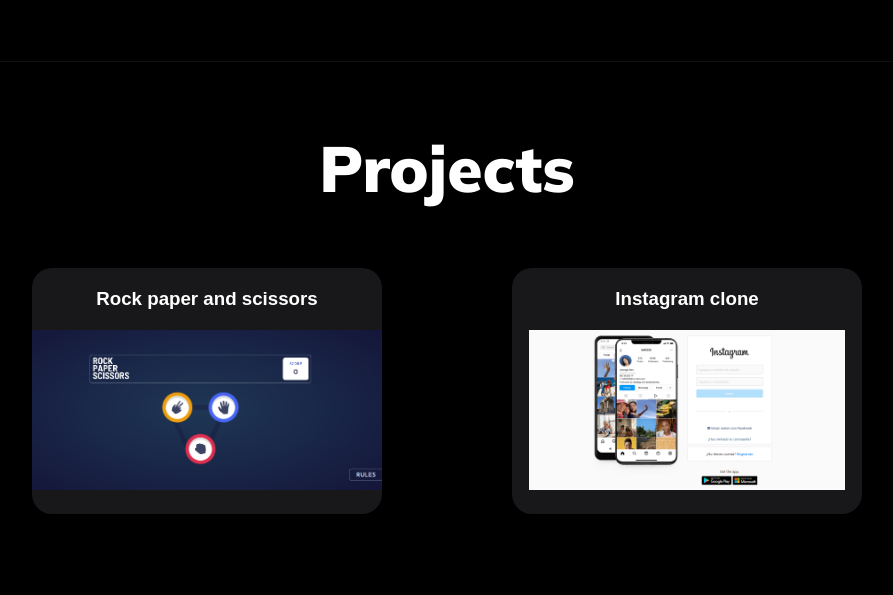
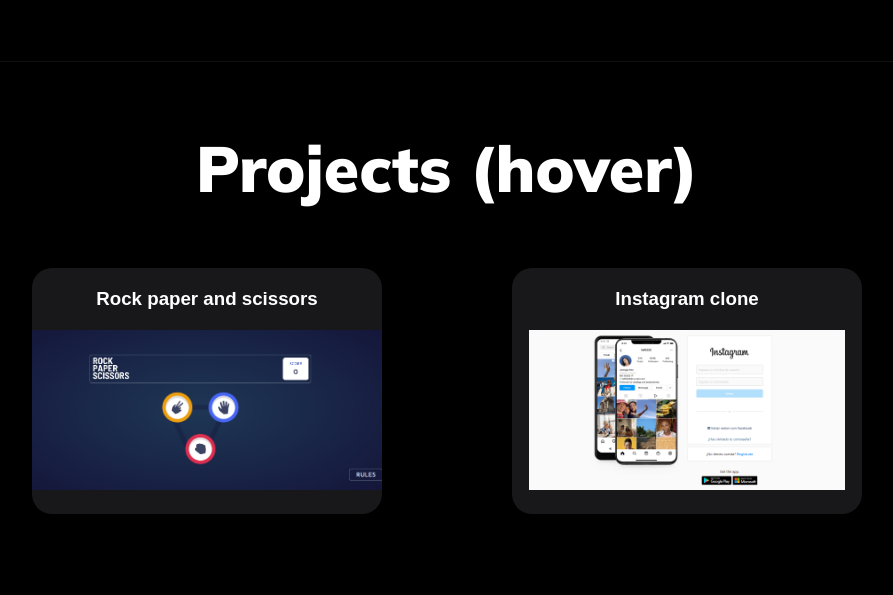
Before and after one commit to tomas95-lab/tomas-portfolio, a plain HTML site: page index.html in a window 1280 px wide. Shown: the part 1620-2215 px from the top of the page, without its empty margins (193-1086 px from the left). Drawn offline with nearby package versions, Linux system fonts and the light colour scheme; a web font is replaced by a local one.

Commit message:
prject hover

```diff
--- a/index.html
+++ b/index.html
@@ -87,7 +87,7 @@
             </div>
         </section>
         <section class="projects" id="projects">
-            <h2>Projects</h2>
+            <h2>Projects (hover)</h2>
             <div class="containerProjects">
                 <div class="project">
                     <div class="project-name">
```
